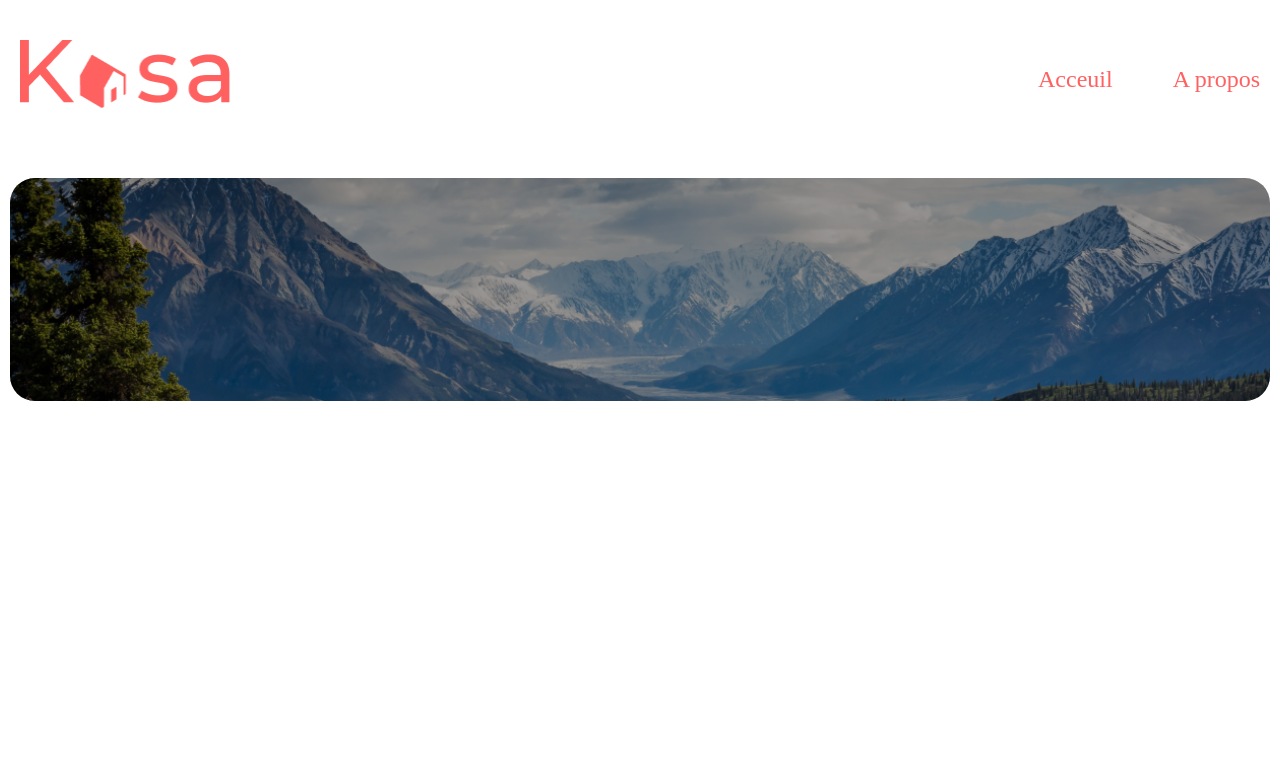
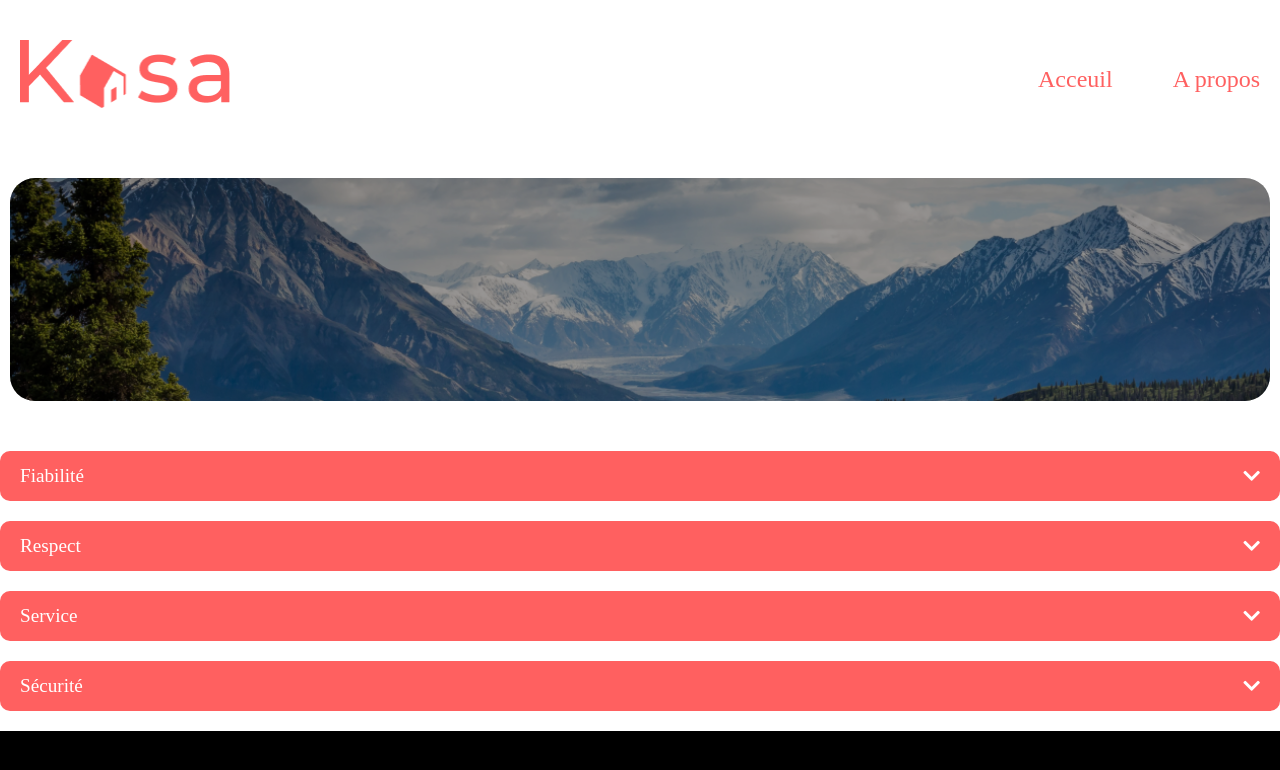
Before and after one commit to Redavela/KODAD_Reda_11_20_09_2021, a React (Create React App) app: page /a-propos in a window 1280 px wide. Shown: the top 770 px of the page. Built offline with nearby package versions, Linux system fonts and the light colour scheme.

Commit message:
Création du footer et 404 page

```diff
--- a/src/App.js
+++ b/src/App.js
@@ -1,28 +1,32 @@
 import './App.css';
 import React, {Component} from 'react';
-import Navigator from './composants/Navigator';
 import {
   BrowserRouter as Router,
   Switch,
   Route,
 } from "react-router-dom";
-import Home from './page/Home';
-import About from './page/About';
-import Apartment from './page/Apartment';
+import Home from './pages/Home';
+import About from './pages/About';
+import Apartment from './pages/Apartment';
+import Error from './pages/Error';
+import Navigator from './composants/Navigator';
+import Footer from './composants/Footer';
 
 
 class App extends Component {
+  render(){
 
-  render(){
     return (
       <div className="app">
       <Router>
-          <Navigator />
-      <Switch>
-          <Route path="/" component={Home} exact/>
-          <Route path="/a-propos" component={About} exact/>
-          <Route path="/apartment/:id" component={Apartment} exact/>
-      </Switch>
+        <Navigator currentPath={window.location.pathname} />
+        <Switch>
+            <Route path="/" component={Home} exact/>
+            <Route path="/a-propos" component={About} exact/>
+            <Route path="/apartment/:id" component={Apartment} exact/>
+            <Route component={Error} />
+        </Switch>
+        <Footer />
       </Router>
       </div>
   )}
--- a/src/composants/Dropdown.js
+++ b/src/composants/Dropdown.js
@@ -5,9 +5,10 @@
     state = {
         toggle : false
     }
+
     toggleElt = ()=>{
         this.setState((oldState) =>({
-            toggle : oldState.toggle ? false : true
+            toggle: !oldState.toggle
         }))
     }
 
@@ -38,7 +39,7 @@
               </p>
             )}
           </div>
-        );
+        )
     }
 }
 
--- /dev/null
+++ b/src/composants/Footer.js
@@ -0,0 +1,18 @@
+import React, { Component } from 'react';
+
+class Footer extends Component {
+    render() {
+        return (
+            <div style={style}>
+
+            </div>
+        );
+    }
+}
+const style = {
+    background: 'black',
+    width: '100%',
+    height: '100px'
+}
+
+export default Footer;
--- a/src/composants/Navigator.js
+++ b/src/composants/Navigator.js
@@ -4,14 +4,20 @@
 import {Link} from "react-router-dom";
 
 class Navigator extends Component {
+    state = {
+        currentLocation: window.location.pathname
+    };
+
+
     render() {
+
         const routes = [
             { label: 'Acceuil', path: '/'},
             { label: 'A propos', path: '/a-propos'}
         ];
 
         const links = routes.map((route, index) => (
-             <li key={index}><Link to={route.path}>{route.label}</Link></li>
+             <li key={index}><Link onClick={() => {}} className={this.state.currentLocation === route.path ? 'toto': ''} to={route.path}>{route.label}</Link></li>
         ))
 
         return (
--- /dev/null
+++ b/src/data/abouts.js
@@ -0,0 +1,18 @@
+export const abouts = [
+    {
+        title: 'Fiabilité',
+        content: 'Les annonces postées sur Kasa garantissent une fiabilité totale. Les photos sont conformes aux logements, et toutes les informations sont régulièrement vérifiées  par nos équipes.'
+    },
+    {
+        title: 'Respect',
+        content: 'La bienveillance fait partie des valeurs fondatrices de Kasa. Tout comportement discriminatoire ou de perturbation du voisinage entraînera une exclusion de notre plateforme.'
+    },
+    {
+        title: 'Service',
+        content: 'Nos équipes se tiennent à votre disposition pour vous fournir une expérience parfaite. N\'hésitez pas à nous contacter si vous avez la moindre question.'
+    },
+    {
+        title: 'Sécurité',
+        content: 'La sécurité est la priorité de Kasa. Aussi bien pour nos hôtes que pour les voyageurs, chaque logement correspond aux critères de sécurité établis par nos services. En laissant une note aussi bien à l\'hôte qu\'au locataire, cela permet à nos équipes de vérifier que les standards sont bien respectés. Nous organisons également des ateliers sur la sécurité domestique pour nos hôtes.'
+    },
+]
--- a/src/page/About.js
+++ /dev/null
@@ -1,15 +0,0 @@
-import React, { Component } from 'react';
-import Header from '../composants/Header';
-import img from '../assets/img2.png'
-
-class About extends Component {
-    render() {
-        return (
-            <div>
-                <Header img={img}/>
-            </div>
-        );
-    }
-}
-
-export default About;
--- /dev/null
+++ b/src/pages/About.js
@@ -0,0 +1,22 @@
+import React, { Component } from 'react'
+import Header from '../composants/Header'
+import img from '../assets/img2.png'
+import Dropdown from '../composants/Dropdown'
+import { abouts } from '../data/abouts'
+
+class About extends Component {
+    render() {
+
+        const aboutsDropdown = abouts.map(({title, content}, index) =>{
+            return <Dropdown key={index} title={title} content={content} />
+        })
+        return (
+            <div>
+                <Header img={img}/>
+                {aboutsDropdown}
+            </div>
+        )
+    }
+}
+
+export default About;
--- a/src/page/Apartment.js
+++ b/src/pages/Apartment.js
@@ -1,4 +1,5 @@
 import React, { Component } from 'react';
+import Error from './Error';
 import Description from '../composants/Description';
 import Dropdown from '../composants/Dropdown';
 import Gallery from '../composants/Gallery';
@@ -14,6 +15,9 @@
 
         const pathID = this.props.match.params.id
         const apartment = apartments.find(apartment =>  apartment.id === pathID)
+        if(apartment === undefined){
+            return <Error />
+        }
         const {pictures, description, equipments } = apartment
         return (
             <div>
--- /dev/null
+++ b/src/pages/Error.js
@@ -0,0 +1,13 @@
+import React, { Component } from 'react';
+
+class Error extends Component {
+    render() {
+        return (
+            <div>
+                404
+            </div>
+        );
+    }
+}
+
+export default Error;
```
Also changed, not shown: src/pages/Home.js (renamed from src/page/Home.js).
